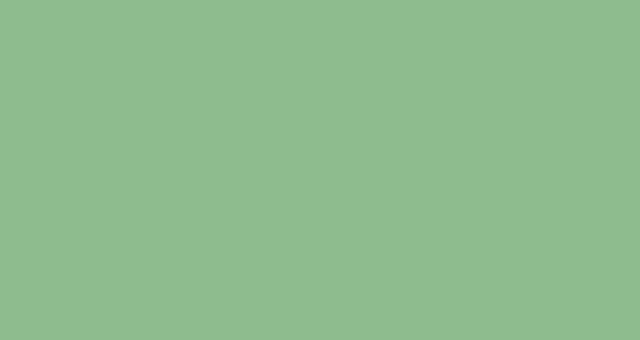
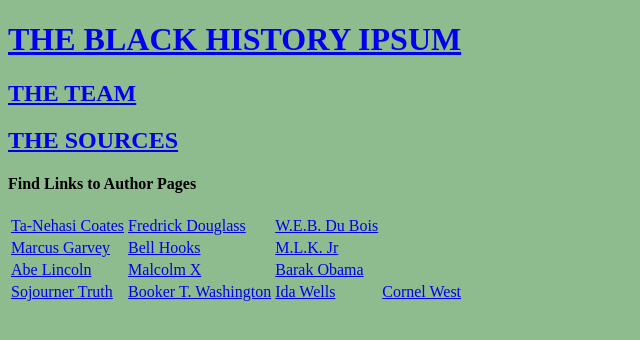
Before and after one commit to samjarzembowski/black-history-ipsum, a plain HTML site: page author.html in a window 1280 px wide. Shown: the whole page, without its empty margins (0-640 px from the left). Drawn offline with Linux system fonts and the light colour scheme.

Commit message:
added markup to author.html; added header content to indv. authors pages and team.html

```diff
--- a/author.html
+++ b/author.html
@@ -2,9 +2,43 @@
 <html>
 <head>
   <title>Authors Found on This Site</title>
-  <link rel="stylesheet" type="text/css" href="css/style.css">
+  <link rel="stylesheet" type="text/css" href="css/index.css">
 </head>
 <body>
+  <header>
+  <h1><a href="index.html">THE BLACK HISTORY IPSUM</a></h1>
+    <div id='nav'>
+    <h2><a href="team.html">THE TEAM</a></h2><h2><a href="author.html">THE SOURCES</a></h2>
+    </div>
+  </header><!-- /header -->
+  <section id="">
+    <h4>Find Links to Author Pages</h4>
+    <table>
+      <tr>
+        <td><a href="authors/coates.html">Ta-Nehasi Coates</a></td>
+        <td><a href="authors/douglas.html">Fredrick Douglass</a></td>
+        <td><a href="authors/dubois.html">W.E.B. Du Bois</a></td>
+      </tr>
 
+      <tr>
+        <td><a href="authors/garvey.html">Marcus Garvey</a></td>
+        <td><a href="authors/hooks.html">Bell Hooks</a></td>
+        <td><a href="authors/kingjr.html">M.L.K. Jr</a></td>
+      </tr>
+
+      <tr>
+        <td><a href="authors/licoln.html">Abe Lincoln</a></td>
+        <td><a href="authors/malcolmx.html">Malcolm X</a></td>
+        <td><a href="authors/obama.html">Barak Obama</a></td>
+      </tr>
+
+      <tr>
+        <td><a href="authors/truth.html">Sojourner Truth</a></td>
+        <td><a href="authors/washington.html">Booker T. Washington</a></td>
+        <td><a href="authors/wells.html">Ida Wells</a></td>
+        <td><a href="authors/west.html">Cornel West</a></td>
+      </tr>
+    </table>
+  </section>
 </body>
 </html>
```
Also changed, not shown: authors/coates.html (+6 -1 lines), authors/douglas.html (+6 -0 lines), authors/dubois.html (+6 -1 lines), authors/garvey.html (+6 -0 lines), authors/hooks.html (+6 -0 lines), authors/kingjr.html (+6 -0 lines), authors/licoln.html (+6 -0 lines), authors/malcolmx.html (+6 -0 lines), authors/obama.html (+6 -0 lines), authors/truth.html (+6 -0 lines), authors/washington.html (+6 -0 lines), authors/wells.html (+6 -0 lines), authors/west.html (+6 -0 lines), team.html (+5 -2 lines).
